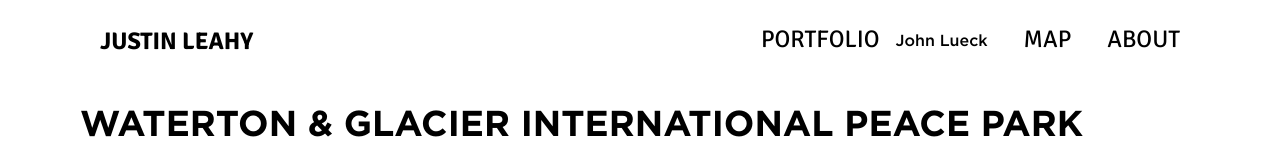
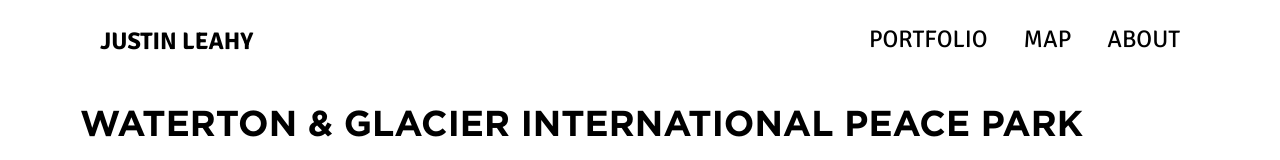
Before and after one commit to JustinLeahy07/JustLeahy-web, a website: page glacier.html in a window 1280 px wide. Shown: the top 160 px of the page. Drawn offline with nearby package versions, Linux system fonts and the light colour scheme; some packages are replaced by stand-ins of ours; a script that the page names is missing.

Commit message:
Update glacier.html

```diff
--- a/glacier.html
+++ b/glacier.html
@@ -93,8 +93,6 @@
 
               </div>
             </li>
-          John Lueck
-
 
               <li class="group transition duration-300">
               <a href="map.html" class="font-signika text-2xl tap-highlight-transparent">MAP
```
